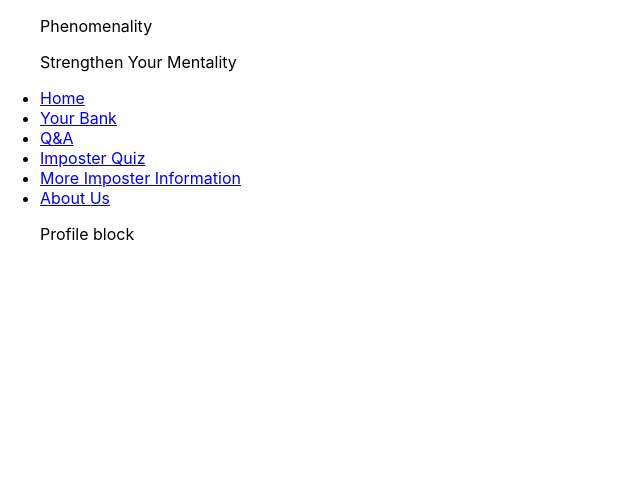
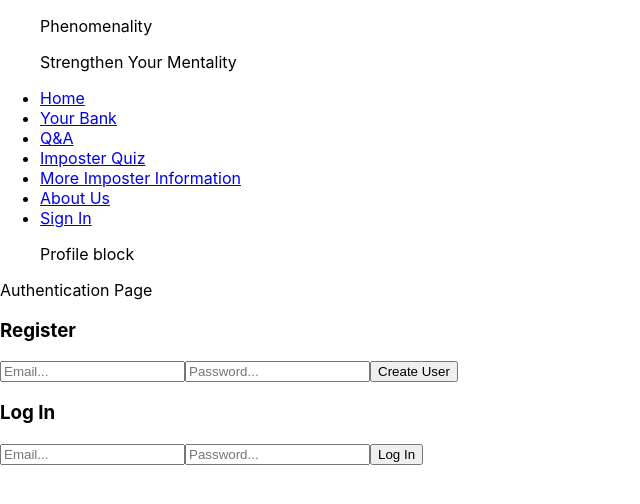
Before and after one commit to ZachGrande/phenomenality-v2, a React (Create React App) app: page /authentication in a window 1280 px wide. Shown: the top 504 px of the page, without its empty margins (0-640 px from the left). Built offline with nearby package versions, Linux system fonts and the light colour scheme.

Commit message:
Created a user in db

```diff
--- a/package.json
+++ b/package.json
@@ -7,6 +7,7 @@
     "@testing-library/react": "^12.1.2",
     "@testing-library/user-event": "^13.5.0",
     "firebase": "^9.6.6",
+    "firebaseui": "^6.0.0",
     "react": "^17.0.2",
     "react-dom": "^17.0.2",
     "react-helmet": "^6.1.0",
--- a/src/components/App.js
+++ b/src/components/App.js
@@ -9,12 +9,13 @@ import Questions from './Questions.js';
 import Quiz from './Quiz.js';
 import ImposterInfo from './ImposterInfo.js';
 import About from './About.js';
-import config from '../config';
-import { initializeApp } from "firebase/app";
-import { getDatabase, ref, onValue, get, child } from 'firebase/database';
+import Authentication from './Authentication.js'
+// import app from '../config';
+// import { initializeApp } from "firebase/app";
+// import { getDatabase, ref, onValue, get, child } from 'firebase/database';
 
-const app = initializeApp(config);
-const database = getDatabase(app);
+// const app = initializeApp(config);
+// const database = getDatabase(app);
 
 // function App() {
 export default class App extends React.Component {
@@ -85,6 +86,7 @@ export default class App extends React.Component {
           <Route exact={true} path="/quiz" element={<Quiz />} />
           <Route exact={true} path="/more-info" element={<ImposterInfo />} />
           <Route exact={true} path="/about" element={<About />} />
+          <Route exact={true} path="/authentication" element={<Authentication />} />
         </Routes>
       {/* // <div className="App">
       //   <header className="App-header">
--- /dev/null
+++ b/src/components/Authentication.js
@@ -0,0 +1,71 @@
+import { React, useState } from 'react';
+// import { render } from '@testing-library/react';
+import { getAuth, createUserWithEmailAndPassword } from 'firebase/auth';
+
+import app from '../config';
+
+const auth = getAuth(app);
+
+function Authentication() {
+  const [registerEmail, setRegisterEmail] = useState("");
+  const [registerPassword, setRegisterPassword] = useState("");
+
+  const [loginEmail, setLoginEmail] = useState("");
+  const [loginPassword, setLoginPassword] = useState("");
+
+  const register = async () => {
+    try {
+      const user = await createUserWithEmailAndPassword(
+        auth,
+        registerEmail,
+        registerPassword);
+      console.log(user);
+    } catch (error) {
+      console.log("Authentication error", error.message);
+    }
+
+  };
+
+  const login = async () => {
+
+  };
+
+  const logout = async () => {
+
+  };
+
+  return(
+    <div>
+        <p>Authentication Page</p>
+        <h3>Register</h3>
+        <input
+          placeholder="Email..."
+          onChange={(event) => {
+            setRegisterEmail(event.target.value);
+          }}
+        />
+        <input placeholder="Password..."
+          onChange={(event) => {
+            setRegisterPassword(event.target.value);
+          }}
+        />
+        <button onClick={register}>Create User</button>
+
+        <h3>Log In</h3>
+        <input
+          placeholder="Email..."
+          onChange={(event) => {
+            setLoginEmail(event.target.value);
+          }}
+        />
+        <input placeholder="Password..."
+          onChange={(event) => {
+            setLoginPassword(event.target.value);
+          }}
+        />
+        <button>Log In</button>
+    </div>
+    )
+}
+
+export default Authentication;
--- a/src/components/Bank.js
+++ b/src/components/Bank.js
@@ -2,12 +2,12 @@ import React from 'react';
 import TaskList from './Tasks';
 import { AddTaskForm } from './TaskForms';
 
-import config from '../config';
+import app from '../config';
 
 import { getDatabase, ref, onValue, get, child } from 'firebase/database';
-import { initializeApp } from "firebase/app";
+// import { initializeApp } from "firebase/app";
 
-const app = initializeApp(config);
+// const app = initializeApp(config);
 const database = getDatabase(app);
 
 export default class Bank extends React.Component {
--- a/src/components/Navigation.js
+++ b/src/components/Navigation.js
@@ -37,6 +37,11 @@ function Navigation() {
               <a className="">About Us</a>
             </Link>
           </li>
+          <li>
+            <Link to="/authentication">
+              <a className="">Sign In</a>
+            </Link>
+          </li>
           <p>Profile block</p>
         </ul>
       </div>
--- a/src/config.js
+++ b/src/config.js
@@ -1,3 +1,5 @@
+import { initializeApp } from "firebase/app";
+
 // Your web app's Firebase configuration
 // For Firebase JS SDK v7.20.0 and later, measurementId is optional
 const config = {
@@ -11,4 +13,6 @@ const config = {
   measurementId: "G-HP9BTNZ836"
 };
 
-export default config;
+const app = initializeApp(config);
+
+export default app;
```
Also changed, not shown: src/components/Authentication-old.js (added, +45 -0 lines), 1 other file (tests, documents, lock files or other folders).
